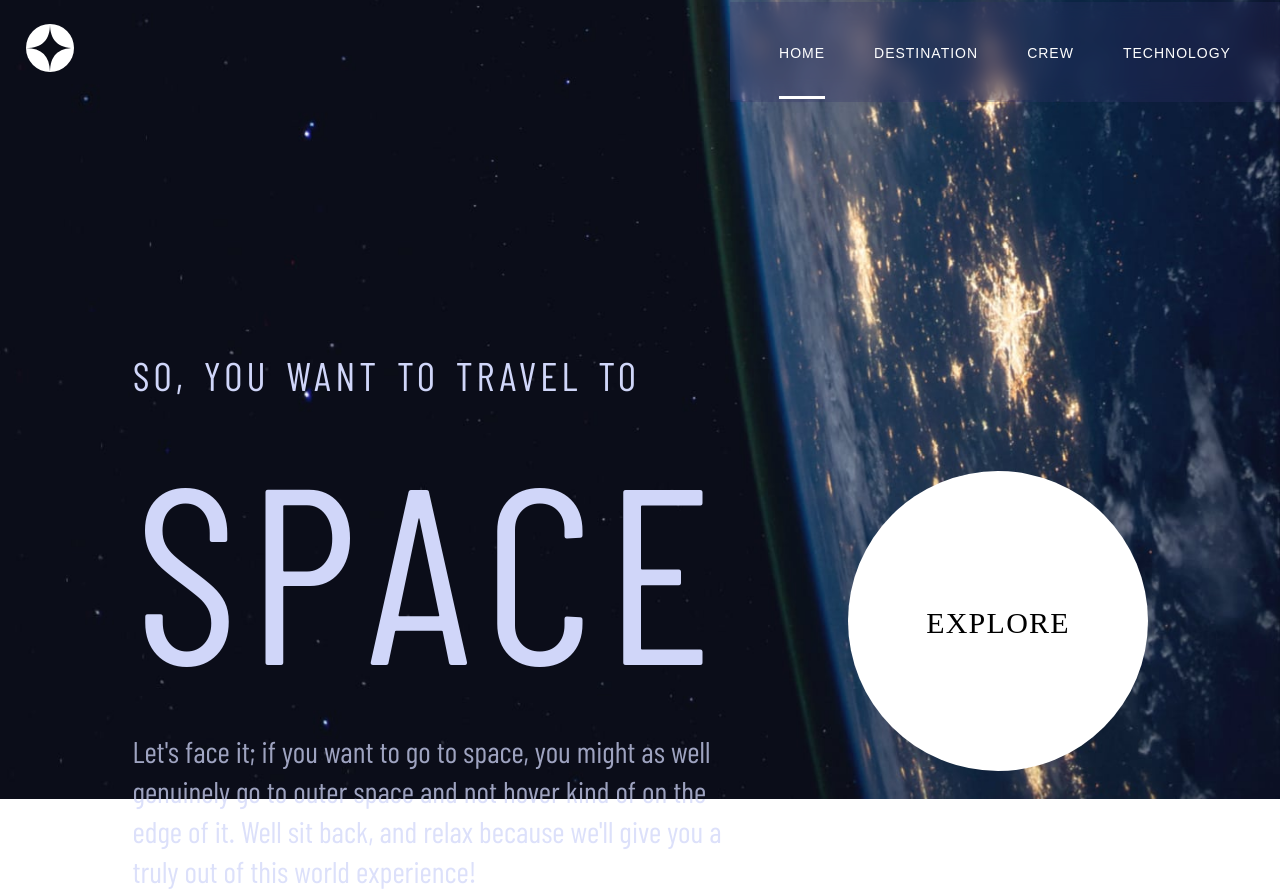
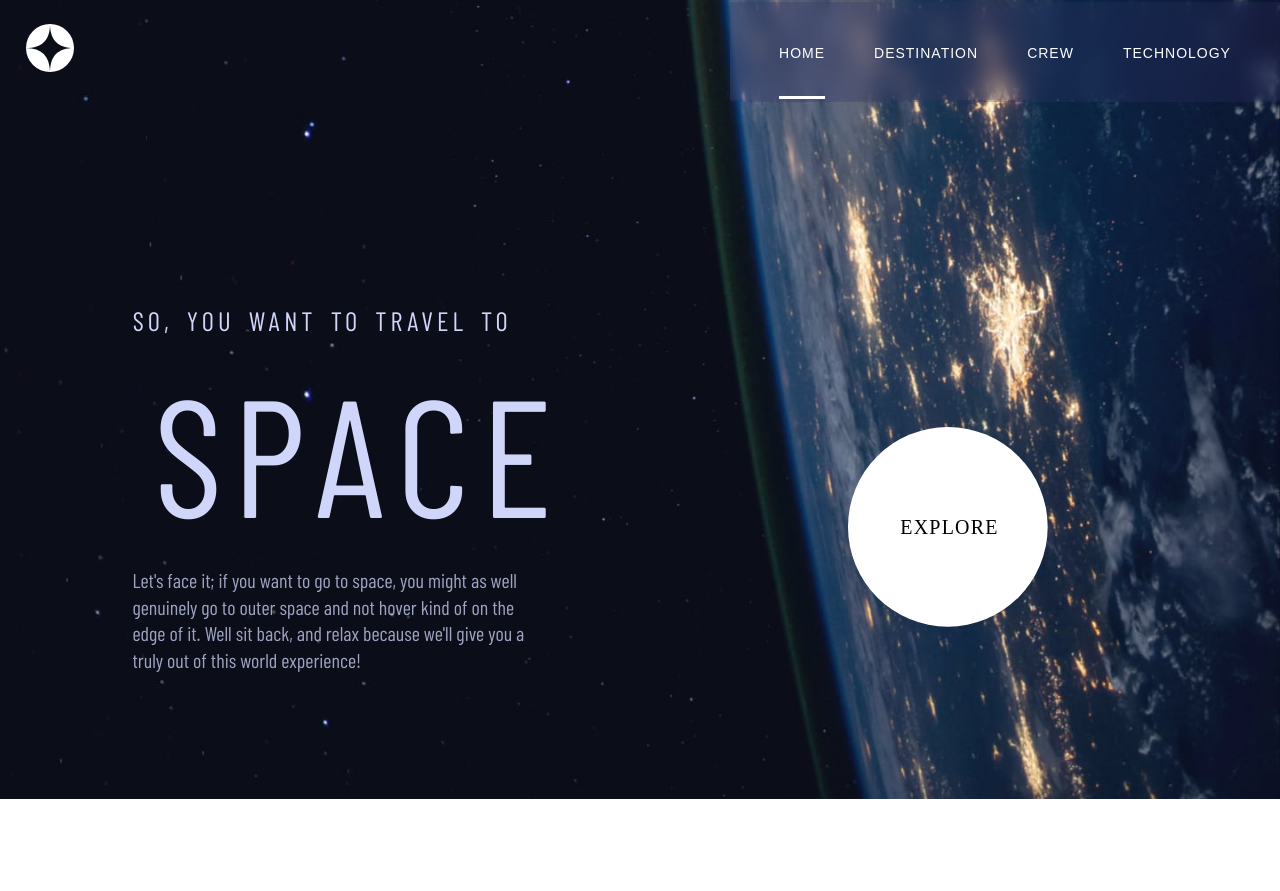
Before and after one commit to SonTonyD/Space-tourism-multi-page-website, an Angular app: page / in a window 1280 px wide. After the commit the page ends 839 px from the top, so only its background shows below. Built offline with nearby package versions, Linux system fonts and the light colour scheme.

Commit message:
fix circle responsiveness

```diff
--- a/src/app/home/home.component.css
+++ b/src/app/home/home.component.css
@@ -72,6 +72,7 @@
     display: flex;
     width: 170px;
     height: 170px;
+
 }
 
 @media(min-width: 500px) {
@@ -143,30 +144,58 @@
         padding-top: 180px;
     }
 
+    .presentation-block {
+        margin-top: 10.4vw;
+        margin-left: auto;
+        margin-right: auto;
+        width: 450px;
+        height: 335px;
+    }
+
     .explore {
-        margin-top: 300px;
+        margin-top: 20%;
         width: 300px;
+    }
+
+    .svg-container {
+        display: flex;
+        width: 15.86vw;
+        height: 15.86vw;
+    }
+
+    svg {
+        width: 15.86vw;
+    }
+
+    circle {
+        r : 7.8vw;
+        cx : 7.8vw;
+        cy : 7.8vw;
+    }
+
+    text {
+        font-size: 1.56vw;
     }
 
     .top-sentence {
         text-align: left;
-        font-size: 40px;
+        font-size: 2.08vw;
         word-spacing: 0.30rem;
         letter-spacing: 0.25rem;
-        width: 600px;
+        width: 31.2vw;
     }
 
     .title {
-        font-size: 250px;
+        font-size: 13.00vw;
         text-align: center;
     }
 
     .description {
-        font-size: 30px;
-        line-height: 30px;
+        font-size: 1.56vw;
+        line-height: 1.56vw;
         text-align: left;
-        line-height: 40px;
-        width: 600px;
+        line-height: 2.08vw;
+        width: 31.2vw;
         color: #D0D6F9;
         opacity: 0.75;
     }
```
